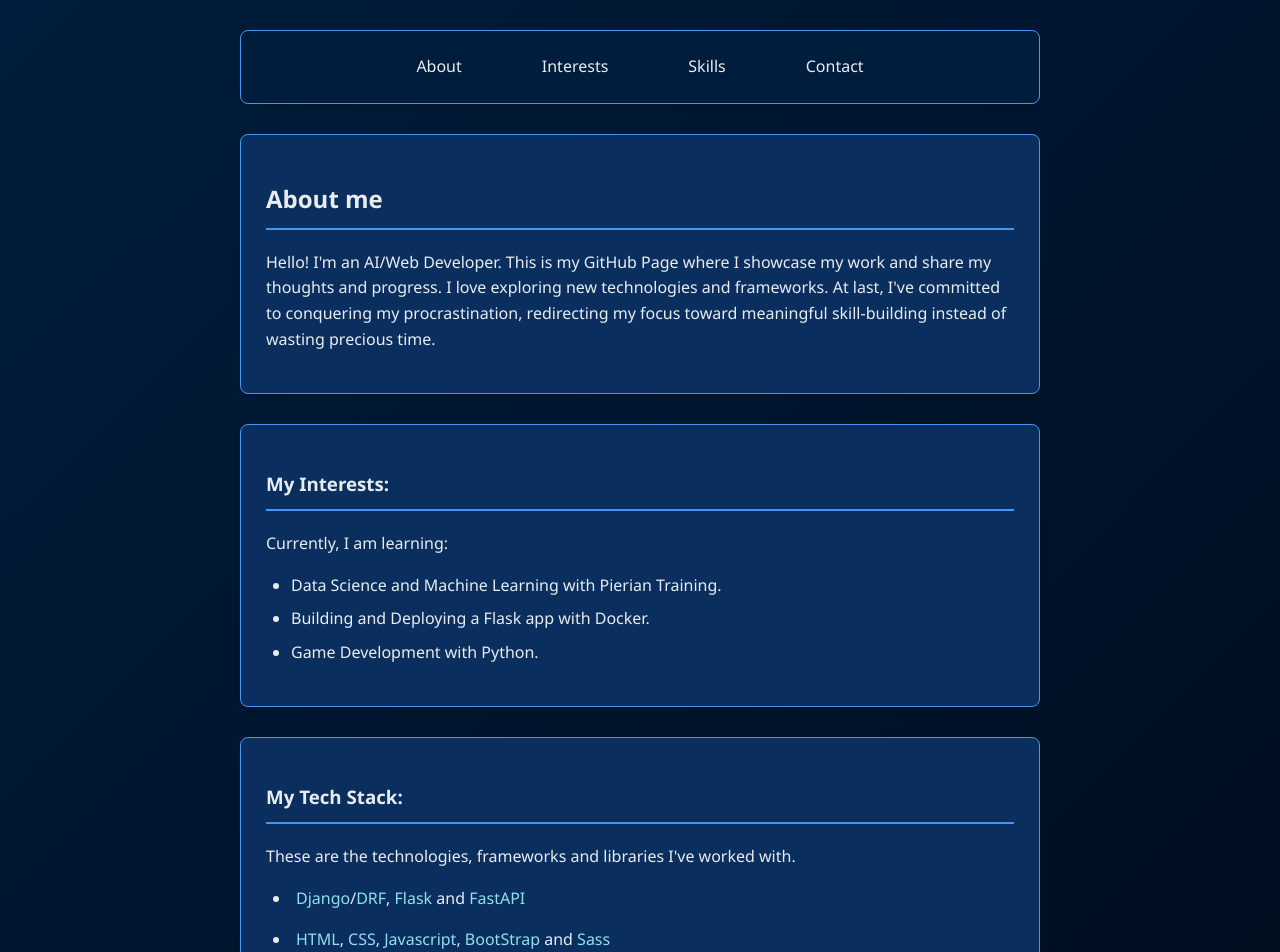
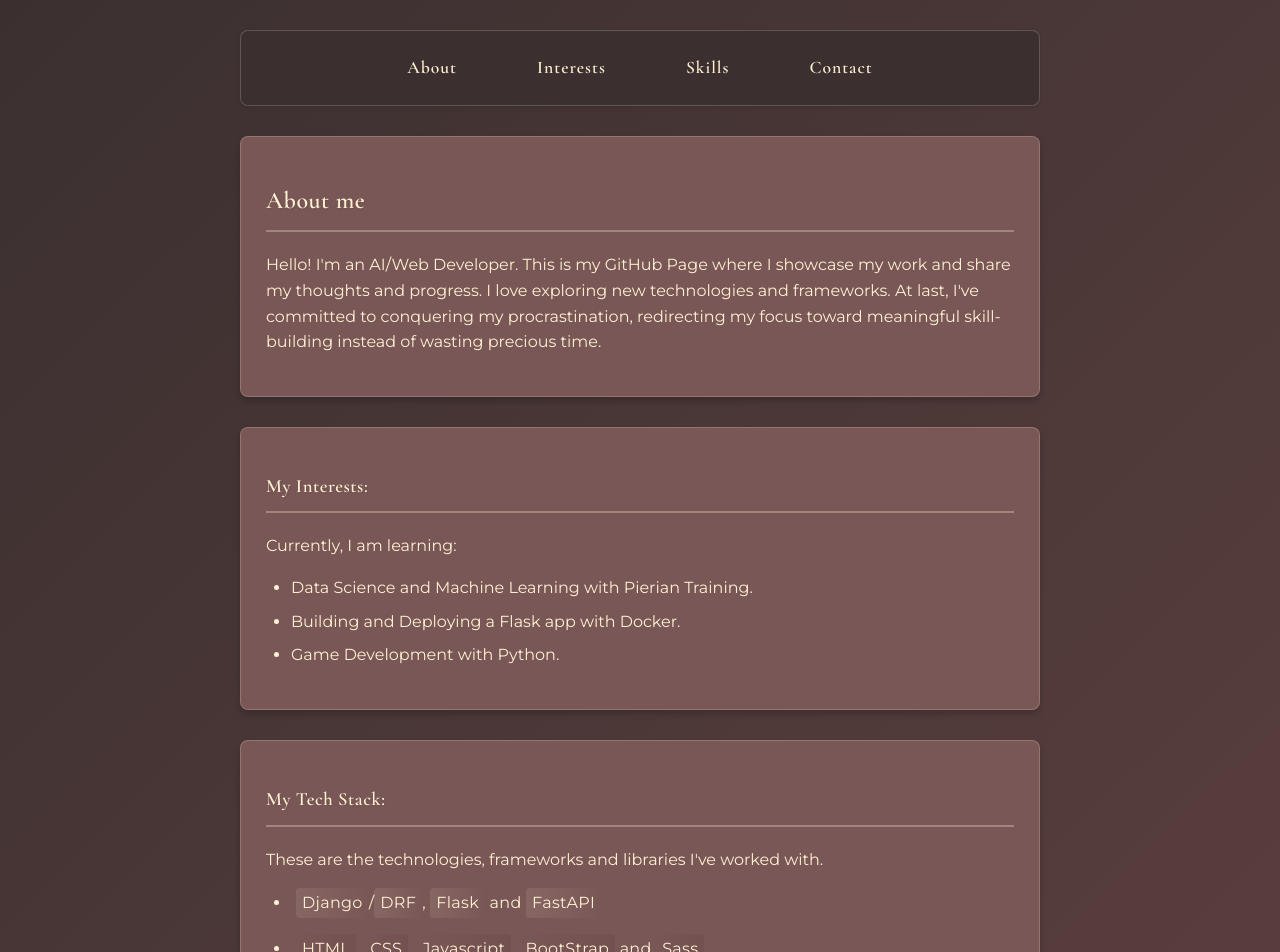
Before and after one commit to werkd/werkd.github.io, a plain HTML site: page index.html in a window 1280 px wide. Shown: the top 952 px of the page. Drawn offline with nearby package versions, Linux system fonts and the light colour scheme.

Commit message:
UI Improvements

```diff
--- a/src/styles.css
+++ b/src/styles.css
@@ -1,30 +1,43 @@
+/* Import fonts */
+@import url('https://fonts.googleapis.com/css2?family=Cormorant+Garamond:wght@400;600&family=Montserrat:wght@300;400;600&display=swap');
+
+:root {
+    --color-cream: #FFF0D1;
+    --color-brown-light: #795757;
+    --color-brown-medium: #664343;
+    --color-brown-dark: #3B3030;
+    --transition-smooth: all 0.3s cubic-bezier(0.4, 0, 0.2, 1);
+}
+
 body {
-    font-family: 'Segoe UI', Arial, sans-serif;
+    font-family: 'Montserrat', sans-serif;
     line-height: 1.6;
     margin: 0 auto;
     padding: 30px;
     max-width: 800px;
-    background: linear-gradient(135deg, #001d3d 0%, #000814 100%);
-    color: #e9ecef;
+    background: linear-gradient(135deg, var(--color-brown-dark) 0%, var(--color-brown-medium) 100%);
+    color: var(--color-cream);
 }
 
 .section {
-    background-color: #0a2f5e;
+    background-color: var(--color-brown-light);
     padding: 25px;
     margin-bottom: 30px;
     border-radius: 8px;
-    box-shadow: 0 2px 4px rgba(0,0,0,0.1);
+    box-shadow: 0 4px 6px rgba(0, 0, 0, 0.2);
     transition: transform 0.3s ease, box-shadow 0.3s ease;
-    border: 1px solid #4895ef;
+    border: 1px solid rgba(255, 240, 209, 0.2);
+    backdrop-filter: blur(8px);
 }
 
 .section:hover {
     transform: translateY(-5px);
-    box-shadow: 0 4px 8px rgba(0,0,0,0.2);
+    box-shadow: 0 8px 12px rgba(0, 0, 0, 0.3);
+    border: 1px solid rgba(255, 240, 209, 0.4);
 }
 
 nav {
-    background-color: #001d3d;
+    background-color: rgba(59, 48, 48, 0.95);
     padding: 15px;
     border-radius: 8px;
     box-shadow: 0 2px 4px rgba(0,0,0,0.1);
@@ -36,26 +49,31 @@ nav {
     display: flex;
     justify-content: center;
     gap: 10px;
-    border: 1px solid #4895ef;
+    border: 1px solid rgba(255, 240, 209, 0.2);
 }
 
 nav a {
+    font-family: 'Cormorant Garamond', serif;
+    font-size: 1.1rem;
+    font-weight: 600;
+    letter-spacing: 1px;
     margin: 0 20px;
     padding: 8px 15px;
     border-radius: 4px;
     transition: background-color 0.3s;
-    color: #e9ecef;
+    color: var(--color-cream);
 }
 
 nav a:hover {
-    background-color: #4895ef;
-    color: #000814;
+    background-color: var(--color-cream);
+    color: var(--color-brown-dark);
+    transform: translateY(-2px);
 }
 
 a {
-    color: #90e0ef;
+    color: var(--color-cream);
     text-decoration: none;
-    transition: color 0.3s;
+    transition: var(--transition-smooth);
     position: relative;
 }
 
@@ -66,7 +84,8 @@ a::after {
     height: 2px;
     bottom: -2px;
     left: 0;
-    background-color: #4895ef;
+    background-color: var(--color-cream);
+    opacity: 0.8;
     transition: width 0.3s;
 }
 
@@ -75,7 +94,7 @@ a:hover::after {
 }
 
 a:hover {
-    color: #90e0ef;
+    color: var(--color-cream);
     text-decoration: underline;
 }
 
@@ -88,17 +107,24 @@ li {
 }
 
 .section h2, .section h3 {
-    color: #e9ecef;
-    border-bottom: 2px solid #4895ef;
+    font-family: 'Cormorant Garamond', serif;
+    font-weight: 600;
+    letter-spacing: 0.5px;
+    color: var(--color-cream);
+    border-bottom: 2px solid rgba(255, 240, 209, 0.3);
     padding-bottom: 10px;
     margin-bottom: 20px;
+    text-shadow: 1px 1px 2px rgba(0, 0, 0, 0.1);
 }
 
 footer {
+    font-family: 'Montserrat', sans-serif;
+    font-weight: 300;
+    letter-spacing: 0.5px;
     text-align: center;
     padding-top: 20px;
     margin-top: 30px;
-    border-top: 1px solid #4895ef;
+    border-top: 1px solid rgba(255, 240, 209, 0.2);
     color: #e9ecef;
 }
 
@@ -131,6 +157,8 @@ html {
 #skills > ul > li {
     margin-bottom: 8px;
     padding-left: 5px;
+    font-weight: 400;
+    letter-spacing: 0.3px;
 }
 
 #skills ul ul {
@@ -145,6 +173,8 @@ html {
 #skills ul ul li {
     margin-bottom: 2px;
     list-style-type: circle;
+    font-weight: 300;
+    opacity: 0.9;
 }
 
 @media (max-width: 768px) {
@@ -153,3 +183,71 @@ html {
         padding-left: 10px;
     }
 }
+
+#skills a {
+    color: var(--color-cream);
+    padding: 2px 6px;
+    border-radius: 4px;
+    transition: all 0.3s ease;
+    background: linear-gradient(
+        to right,
+        rgba(121, 87, 87, 0.2) 0%,
+        rgba(121, 87, 87, 0.4) 100%
+    );
+    text-decoration: none;
+    position: relative;
+    display: inline-block;
+}
+
+#skills a:hover {
+    color: var(--color-brown-dark);
+    background: var(--color-cream);
+    transform: translateY(-1px);
+    box-shadow: 0 2px 4px rgba(0, 0, 0, 0.2);
+    text-decoration: none;
+}
+
+#skills a::after {
+    display: none;
+}
+
+#skills > ul > li:nth-child(1) a {
+    background: linear-gradient(
+        to right,
+        rgba(255, 240, 209, 0.1) 0%,
+        rgba(121, 87, 87, 0.3) 100%
+    );
+}
+
+#skills > ul > li:nth-child(2) a {
+    background: linear-gradient(
+        to right,
+        rgba(121, 87, 87, 0.3) 0%,
+        rgba(102, 67, 67, 0.3) 100%
+    );
+}
+
+#skills ul ul li a {
+    background: linear-gradient(
+        to right,
+        rgba(59, 48, 48, 0.2) 0%,
+        rgba(121, 87, 87, 0.2) 100%
+    );
+}
+
+
+@keyframes linkGlow {
+    0% {
+        box-shadow: 0 0 5px rgba(255, 240, 209, 0);
+    }
+    50% {
+        box-shadow: 0 0 10px rgba(255, 240, 209, 0.2);
+    }
+    100% {
+        box-shadow: 0 0 5px rgba(255, 240, 209, 0);
+    }
+}
+
+#skills a:hover {
+    animation: linkGlow 2s infinite;
+}
```
Also changed, not shown: 1 other file.
